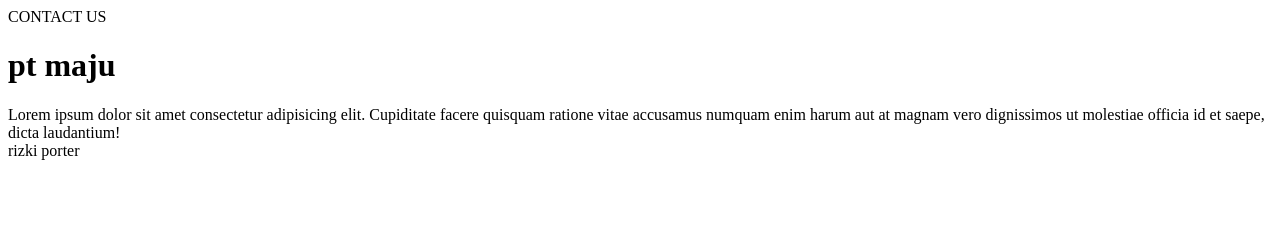
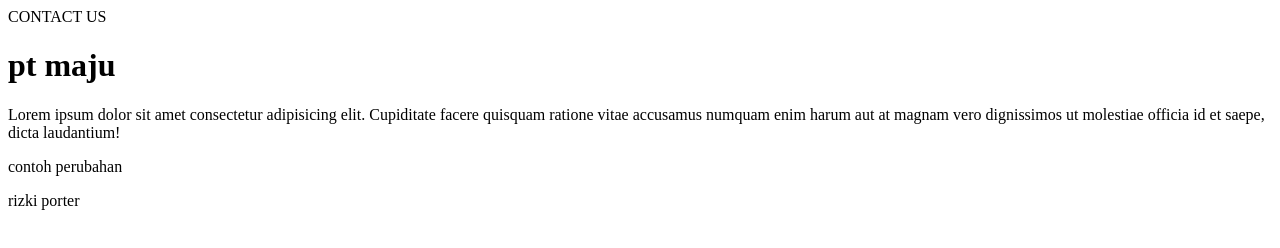
Before and after one commit to RizkixSuputro/company--profile, a plain HTML site: page contact.html in a window 1280 px wide. Drawn offline with Linux system fonts and the light colour scheme.

Commit message:
fix bugging

```diff
--- a/contact.html
+++ b/contact.html
@@ -12,6 +12,7 @@
       quisquam ratione vitae accusamus numquam enim harum aut at magnam vero
       dignissimos ut molestiae officia id et saepe, dicta laudantium!
     </div>
+    <div><p>contoh perubahan</p></div>
 
     <footer>rizki porter</footer>
   </body>
```
Also changed, not shown: index.html (+0 -1 lines).
